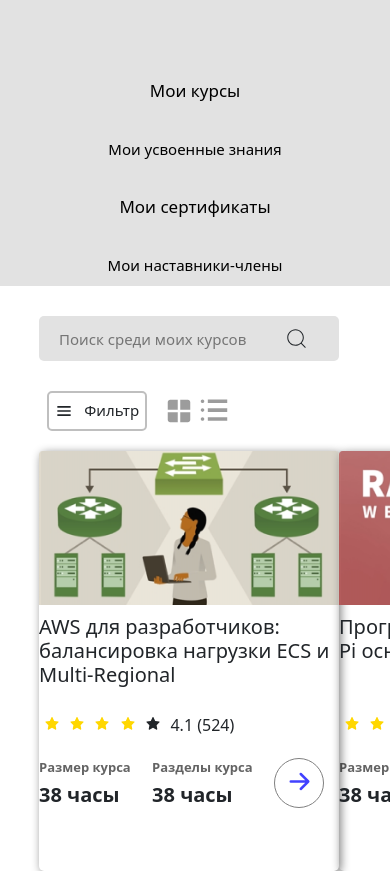
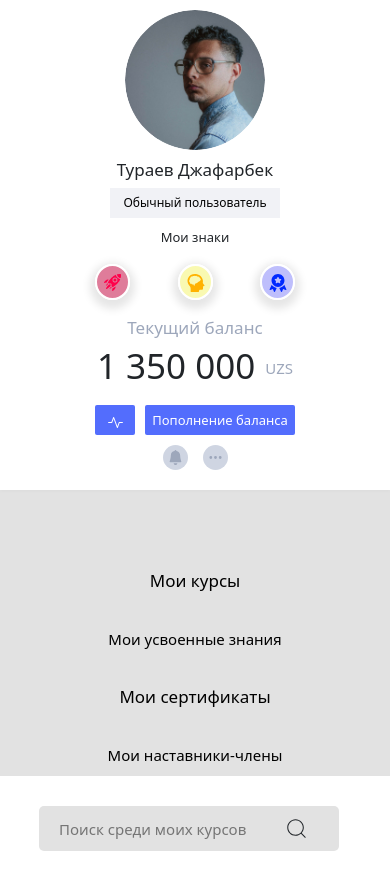
Before and after one commit to otabekbeb/garvid_user, a React (Create React App) app: page / in a window 390 px wide. Shown: the top 873 px of the page. Built offline with nearby package versions, Linux system fonts and the light colour scheme.

Commit message:
adwdwad
waddawd

```diff
--- a/src/App.js
+++ b/src/App.js
@@ -1,10 +1,12 @@
 import React from 'react'
-import Pdp from './pages/js/Pdp.js'
+import Pdp from './pages/js/profil'
+import Nn from "./pages/js/Pdp"
 
 export default function App() {
   return (
     <div>
       <Pdp/>
+      <Nn/>
     </div>
   )
 }
--- a/src/pages/css/profil.css
+++ b/src/pages/css/profil.css
@@ -13,7 +13,8 @@
 }
 .blok_bir_text button {
   background-color: #f1f2f6;
-  width: 193px;
+  width: 200px;
+  font-size: 16px;
   height: 30px;
   border: 0;
   margin-bottom: 10px;
@@ -23,7 +24,7 @@
   padding: 5px;
   padding-top: 6px;
   text-align: center;
-  width: 14%;
+  width: 40px;
   border-radius: 50%;
   border: 2px solid white;
   background-color: #d1426db0;
@@ -34,7 +35,7 @@
   padding: 5px;
   padding-top: 6px;
   text-align: center;
-  width: 14%;
+  width: 40px;
   border-radius: 50%;
   border: 2px solid white;
   background-color: rgba(236, 236, 19, 0.329);
@@ -45,7 +46,7 @@
   padding: 5px;
   padding-top: 6px;
   text-align: center;
-  width: 14%;
+  width: 40px;
   border-radius: 50%;
   border: 2px solid white;
   background-color: rgba(84, 84, 248, 0.377);
@@ -55,20 +56,26 @@
 .profil_blok_bir {
   width: 400px;
   display: flex;
-  justify-content: space-between;
+  justify-content: space-around;
   align-items: center;
   flex-wrap: wrap;
 }
-.profil_size_df{
+/* .profil_size_df{
   display: flex;
   align-items: center;
   justify-content: center;
+} */
+.profil_size_df{
+width: 100%;
+display: flex;
+justify-content: center;
+box-shadow: 0px 2px 2px 0px #0000001A;
 }
 .user_img_size {
   position: relative;
   overflow: hidden;
   cursor: pointer;
-  width: 45%;
+  width: 40%;
   border-radius: 50%;
 }
 .user_img {
@@ -106,10 +113,10 @@
 .profil_blok_ikki_text p{
 color: #9DA7BB;
 font-size: 20px;
+margin-bottom: 0px;
 }
 .profil_blok_ikki_sum{
   width: 250px;
-  margin-top: -40px;
   display: flex;
   justify-content: space-between;
   align-items: center;
@@ -117,15 +124,12 @@
 .profil_blok_ikki_sum h1{
   font-size: 45px;
 }
-.profil_blok_ikki_sum p{
-  height: 10px;
-}
 .profil_blok_ikki_button{
   width: 250px;
 display: flex;
 align-items: center;
 justify-content: space-between;
-margin-top: 5px;
+margin-top: 20px;
 
 }
 .profil_blok_ikki_button button:nth-child(1){
@@ -149,21 +153,22 @@
   cursor: pointer;
   }
   .profil_size{
-    width: 95%;
+    width: 80%;
     display: flex;
-    justify-content: space-around;
+    justify-content: space-between;
     align-items: center;
     flex-wrap: wrap;
+    margin-top: 10px;
+    margin-bottom: 20px;
   }
   .profil_blok_ikki_icon{
     display: flex;
     justify-content: space-between;
     width: 100px;
-    margin-top: 20px;
   }
   .profil_blok_ikki_icon_bir{
     padding: 10px;
-    font-size: 20px;
+    font-size: 40px;
     border-radius: 50%;
     color: #9DA7BB;
     background-color: #cfd5e2;
@@ -171,7 +176,7 @@
   }
   .profil_blok_ikki_icon_ikki{
     padding: 10px;
-    font-size: 20px;
+    font-size: 40px;
     border-radius: 50%;
     color: #9DA7BB;
     background-color: #cfd5e2;
@@ -180,7 +185,7 @@
   .profil_blok_ikki{
     width: 400px;
     display: flex;
-    justify-content: space-between;
+    justify-content: space-around;
     flex-wrap: wrap;
   }
 
@@ -188,11 +193,14 @@
     .user_img_size{
     width: 40%;
     }
+    .blok_bir_icon{
+      width: 70%;
+    }
     .blok_bir_text h1{
       font-size: 17px;
     }
     .blok_bir_text button{
-      font-size: 13px;
+      font-size: 12px;
       width: 170px;
     }
     .blok_bir_text p{
@@ -200,10 +208,11 @@
     }
     .blok_bir_icon_img1 {
       padding: 2px;
-      padding-top: 7px;
       padding-left: 1px;
+      padding-top: 3px;
+      padding-bottom: 5px;
       text-align: center;
-      width: 17%;
+      width: 35px;
       border-radius: 50%;
       border: 2px solid white;
       background-color: #d1426db0;
@@ -211,10 +220,11 @@
     }
     .blok_bir_icon_img2 {
       padding: 2px;
-      padding-top: 7px;
       padding-left: 3px;
+      padding-top: 3px;
+      padding-bottom: 5px;
       text-align: center;
-      width: 17%;
+      width: 35px;
       border-radius: 50%;
       border: 2px solid white;
       background-color: rgba(236, 236, 19, 0.329);
@@ -222,18 +232,19 @@
     }
     .blok_bir_icon_img3 {
       padding: 2px;
-      padding-top: 7px;
       padding-left: 3px;
+      padding-top: 3px;
+      padding-bottom: 5px;
       text-align: center;
-      width: 17%;
+      width: 35px;
       border-radius: 50%;
       border: 2px solid white;
       background-color: rgba(84, 84, 248, 0.377);
       cursor: pointer;
     }
     .profil_blok_ikki_text p{
+      margin-bottom: 5px;
       font-size: 17px;
-      margin-bottom: 35px;
     }
     .profil_blok_ikki_sum h1{
       font-size: 35px;
@@ -270,10 +281,11 @@
           justify-content: space-between;
           align-items: center;
           gap: 10px;
+          margin-top: 27px;
         }
         .profil_blok_ikki_icon_ikki{
           padding: 5px;
-          font-size: 15px;
+          font-size: 25px;
           border-radius: 50%;
           color: #9DA7BB;
           background-color: #cfd5e2;
@@ -281,7 +293,7 @@
         }
         .profil_blok_ikki_icon_bir{
           padding: 5px;
-          font-size: 15px;
+          font-size: 25px;
           border-radius: 50%;
           color: #9DA7BB;
           background-color: #cfd5e2;
@@ -289,6 +301,7 @@
         }
         .profil_blok_ikki_icon{
           width: 60px;
+          margin-top: 5px;
         }
         .profil_blok_ikki{
           width: 270px;
@@ -306,8 +319,18 @@
 
 
   @media (max-width:700px) {
+    .profil_blok_ikki_icon{
+      margin-top: 10px;
+    }
+    .blok_bir_icon{
+      margin-bottom: 15px;
+    }
+    .blok_bir_text h1{
+      margin-top: 10px;
+    }
     .profil_size{
       flex-direction: column;
+      width: auto;
     }
     .profil_blok_bir{
       flex-direction: column;
@@ -336,6 +359,7 @@
       width: 100%;
       display: flex;
       gap: 10px;
+      margin-top: 10px;
       justify-content: center;
     }
     .profil_blok_ikki_icon{
@@ -344,34 +368,4 @@
       gap: 15px;
       justify-content: center;
     }
-    .blok_bir_icon_img1 {
-      padding: 5px;
-      padding-top: 10px;
-      text-align: center;
-      width: 14%;
-      border-radius: 50%;
-      border: 2px solid white;
-      background-color: #d1426db0;
-      cursor: pointer;
-    }
-    .blok_bir_icon_img2 {
-      padding: 5px;
-      padding-top: 10px;
-      text-align: center;
-      width: 14%;
-      border-radius: 50%;
-      border: 2px solid white;
-      background-color: rgba(236, 236, 19, 0.329);
-      cursor: pointer;
-    }
-    .blok_bir_icon_img3 {
-      padding: 5px;
-      padding-top: 10px;
-      text-align: center;
-      width: 14%;
-      border-radius: 50%;
-      border: 2px solid white;
-      background-color: rgba(84, 84, 248, 0.377);
-      cursor: pointer;
-    }
   }
```
